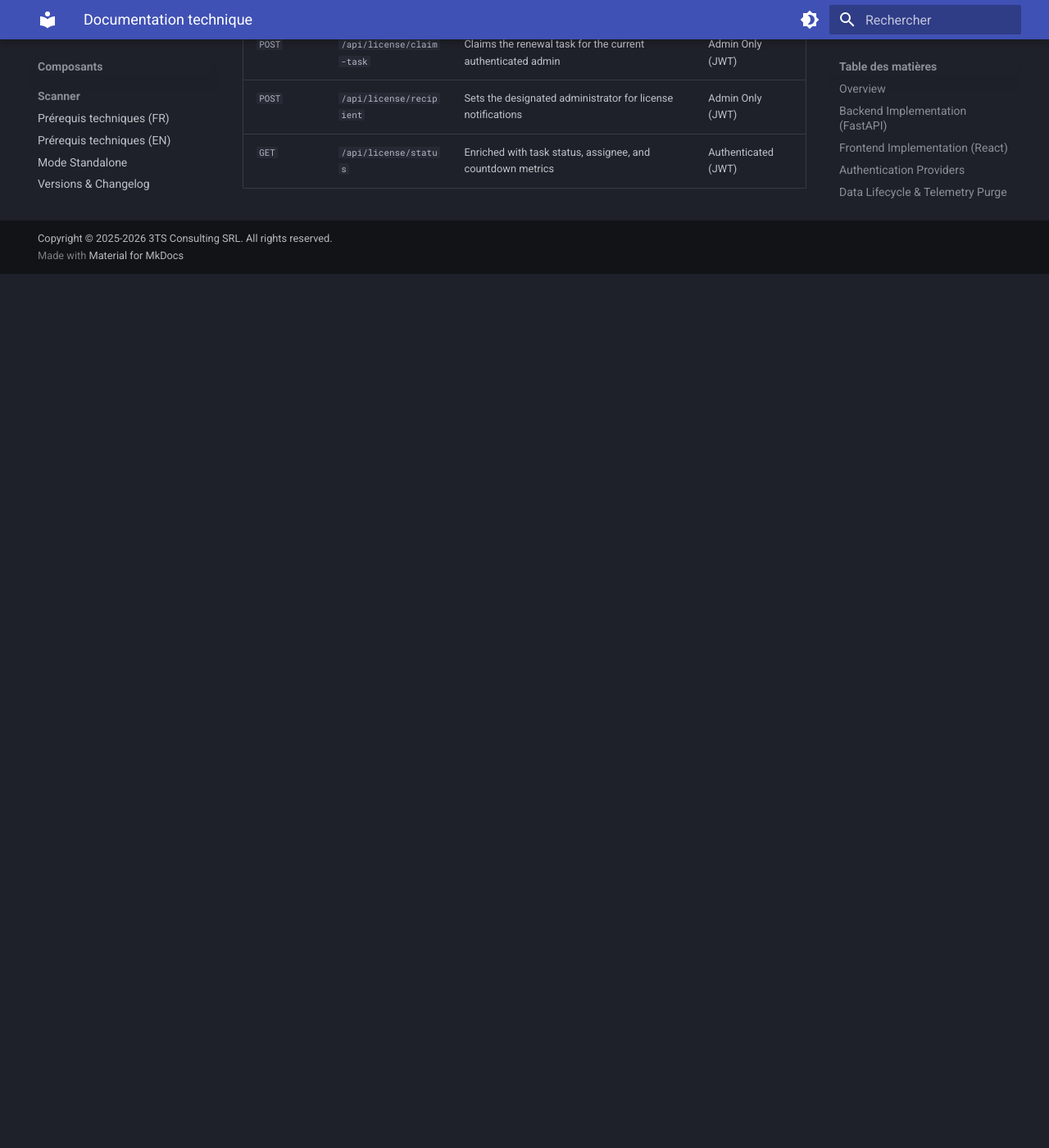
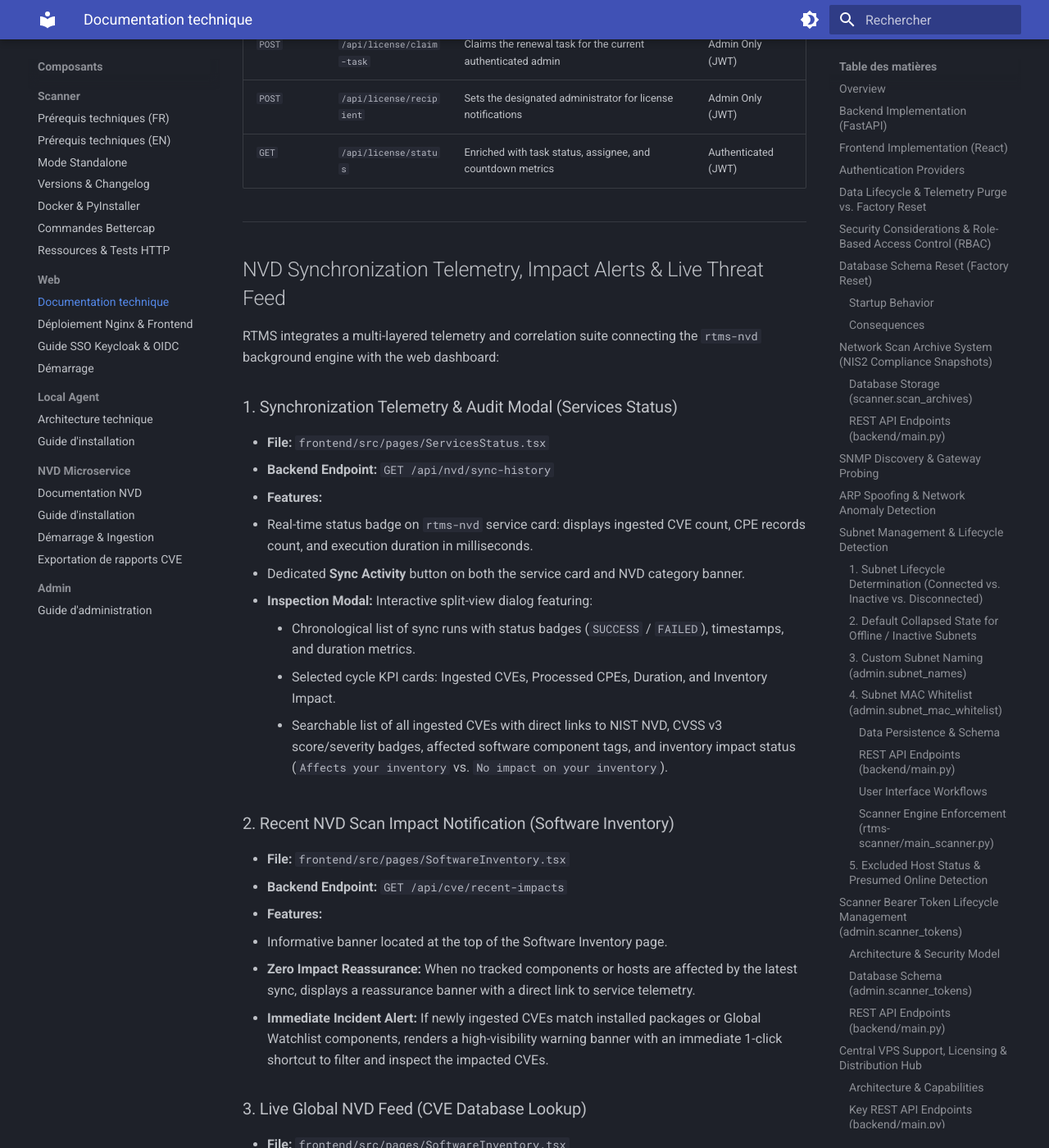
Before and after one commit to tritschler/rtms-documentation, an MkDocs documentation site: the page built from docs/components/web/technical_documentation.md, in a window 1280 px wide and 1400 px high, scrolled down 15046 px. Shown: the whole window at 82% size. Built offline with MkDocs 1.6.1 and Material for MkDocs 9.7.7, drawn with Linux system fonts in a browser that asks for light colours; before the commit the page ends 15380 px from its top, so only the background shows below that; some of the changed text lies outside the part shown.

Commit message:
docs: document NVD synchronization telemetry, sync_history data model, and UI features

```diff
--- a/docs/components/web/technical_documentation.md
+++ b/docs/components/web/technical_documentation.md
@@ -364,3 +364,39 @@ To guarantee timely renewals and avoid abrupt service degradation, RTMS incorpor
 | `POST` | `/api/license/claim-task` | Claims the renewal task for the current authenticated admin | Admin Only (JWT) |
 | `POST` | `/api/license/recipient` | Sets the designated administrator for license notifications | Admin Only (JWT) |
 | `GET` | `/api/license/status` | Enriched with task status, assignee, and countdown metrics | Authenticated (JWT) |
+
+---
+
+## NVD Synchronization Telemetry, Impact Alerts & Live Threat Feed
+
+RTMS integrates a multi-layered telemetry and correlation suite connecting the `rtms-nvd` background engine with the web dashboard:
+
+### 1. Synchronization Telemetry & Audit Modal (Services Status)
+- **File:** `frontend/src/pages/ServicesStatus.tsx`
+- **Backend Endpoint:** `GET /api/nvd/sync-history`
+- **Features:**
+  - Real-time status badge on `rtms-nvd` service card: displays ingested CVE count, CPE records count, and execution duration in milliseconds.
+  - Dedicated **Sync Activity** button on both the service card and NVD category banner.
+  - **Inspection Modal:** Interactive split-view dialog featuring:
+    - Chronological list of sync runs with status badges (`SUCCESS` / `FAILED`), timestamps, and duration metrics.
+    - Selected cycle KPI cards: Ingested CVEs, Processed CPEs, Duration, and Inventory Impact.
+    - Searchable list of all ingested CVEs with direct links to NIST NVD, CVSS v3 score/severity badges, affected software component tags, and inventory impact status (`Affects your inventory` vs. `No impact on your inventory`).
+
+### 2. Recent NVD Scan Impact Notification (Software Inventory)
+- **File:** `frontend/src/pages/SoftwareInventory.tsx`
+- **Backend Endpoint:** `GET /api/cve/recent-impacts`
+- **Features:**
+  - Informative banner located at the top of the Software Inventory page.
+  - **Zero Impact Reassurance:** When no tracked components or hosts are affected by the latest sync, displays a reassurance banner with a direct link to service telemetry.
+  - **Immediate Incident Alert:** If newly ingested CVEs match installed packages or Global Watchlist components, renders a high-visibility warning banner with an immediate 1-click shortcut to filter and inspect the impacted CVEs.
+
+### 3. Live Global NVD Feed (CVE Database Lookup)
+- **File:** `frontend/src/pages/SoftwareInventory.tsx`
+- **Backend Endpoint:** `GET /api/cve/recent-feed`
+- **Features:**
+  - Replaces the blank initial state of the CVE Database Lookup tab with a real-time stream of the latest CVEs published or modified by NIST worldwide.
+  - Interactive severity filtering (`ALL`, `CRITICAL`, `HIGH`, `MEDIUM`, `LOW`) and manual refresh capability.
+  - Correlates each CVE in real time against the tenant's assets and Global Watchlist.
+  - One-click operational shortcuts:
+    - **+ Surveiller dans la Global Watchlist**: Instantly adds the vulnerable component to the tenant's monitored watchlist.
+    - **Créer un Incident de Sécurité**: Directly creates an actionable ticket in the Security Findings module.
```
Also changed, not shown: docs/architecture/data_models/nvd_data_model.md (+15 -0 lines), docs/components/nvd/rtms_nvd_documentation.md (+3 -1 lines).
